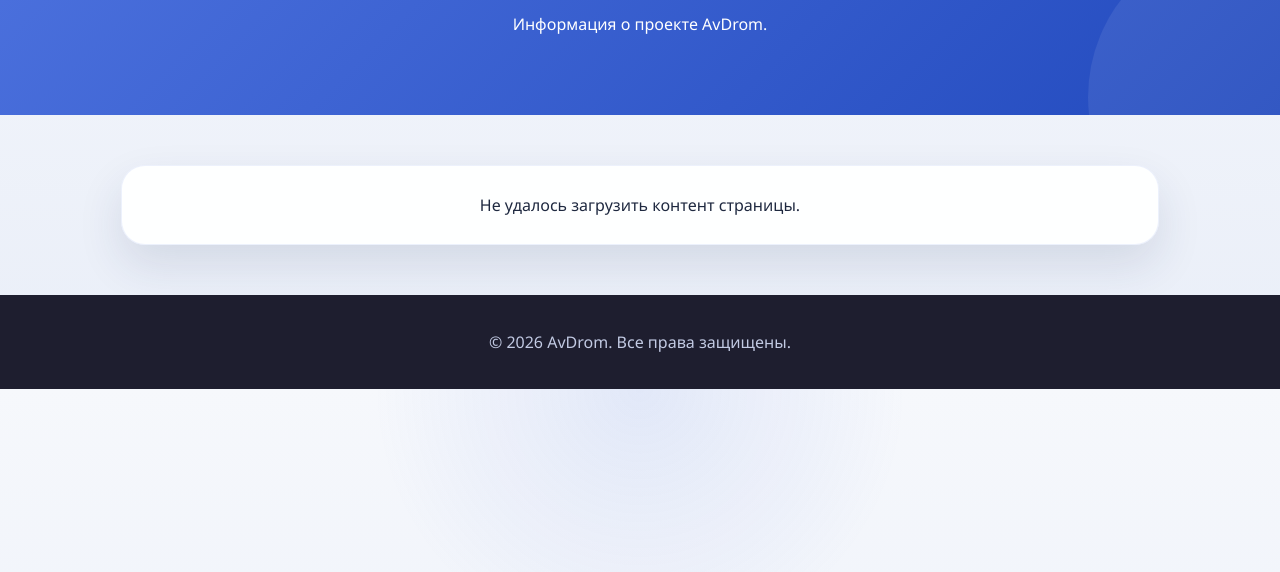
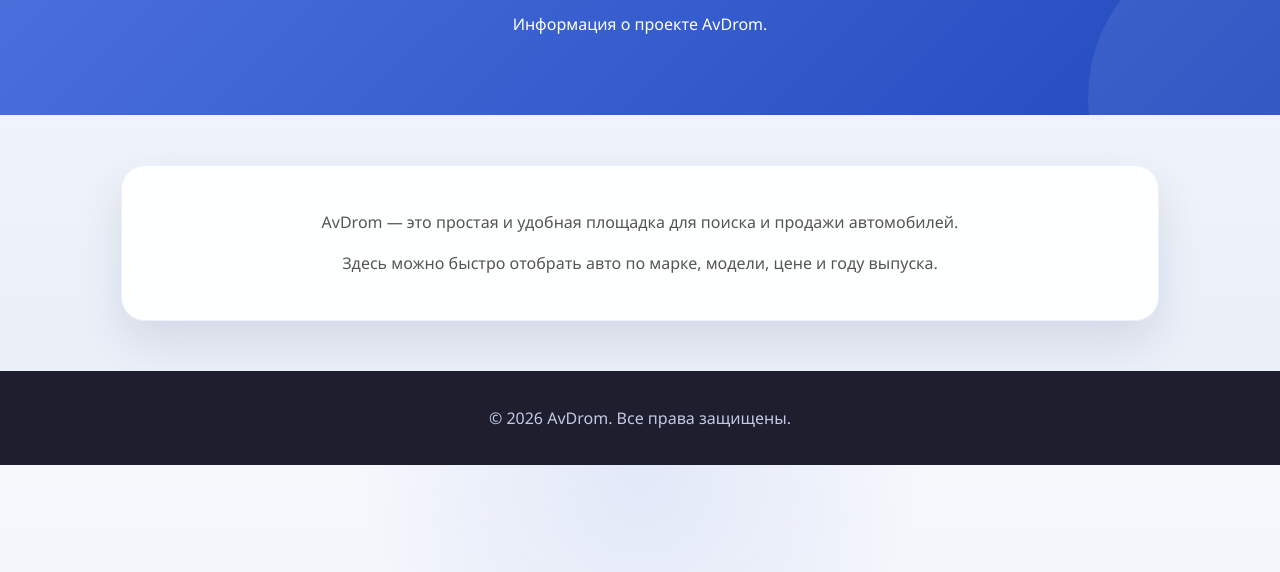
Before and after one commit to reymi31/AvDrom, a website: page about.html in a window 1280 px wide. Shown: the part 228-800 px from the top of the page. Drawn offline with Linux system fonts and the light colour scheme; no server answers.

Commit message:
fix: Редактирование пункта "О нас" на сайте

```diff
--- a/about.html
+++ b/about.html
@@ -38,20 +38,37 @@
     <script>
         async function loadAbout() {
             const startedAt = Date.now();
+            const defaultParagraphs = [
+                'AvDrom — это простая и удобная площадка для поиска и продажи автомобилей.',
+                'Здесь можно быстро отобрать авто по марке, модели, цене и году выпуска.'
+            ];
+            const hideSpinner = () => {
+                document.getElementById('about-loading').classList.add('hidden');
+                document.getElementById('about-content').classList.remove('hidden');
+            };
+
+            const fallbackTimer = setTimeout(() => {
+                if (document.getElementById('about-content').classList.contains('hidden')) {
+                    Avdrom.setHTML('about-content', defaultParagraphs.map((p) => `<p>${p}</p>`).join(''));
+                    hideSpinner();
+                }
+            }, 1800);
+
             try {
                 const content = await Avdrom.loadContent('about');
-                Avdrom.setText('about-title', content.title);
+                Avdrom.setText('about-title', content.title || 'О нас');
 
-                const paragraphs = Array.isArray(content.paragraphs) ? content.paragraphs : [];
+                const paragraphs = Array.isArray(content.paragraphs) && content.paragraphs.length > 0
+                    ? content.paragraphs
+                    : defaultParagraphs;
                 Avdrom.setHTML('about-content', paragraphs.map((p) => `<p>${p}</p>`).join(''));
-                await Avdrom.ensureMinDuration(startedAt, 700);
-                document.getElementById('about-loading').classList.add('hidden');
-                document.getElementById('about-content').classList.remove('hidden');
             } catch (err) {
-                await Avdrom.ensureMinDuration(startedAt, 700);
-                document.getElementById('about-loading').classList.add('hidden');
                 Avdrom.setText('about-title', 'О нас');
-                Avdrom.showError('about-error', 'Не удалось загрузить контент страницы.');
+                Avdrom.setHTML('about-content', defaultParagraphs.map((p) => `<p>${p}</p>`).join(''));
+            } finally {
+                clearTimeout(fallbackTimer);
+                await Avdrom.ensureMinDuration(startedAt, 1200);
+                hideSpinner();
             }
         }
 
```
